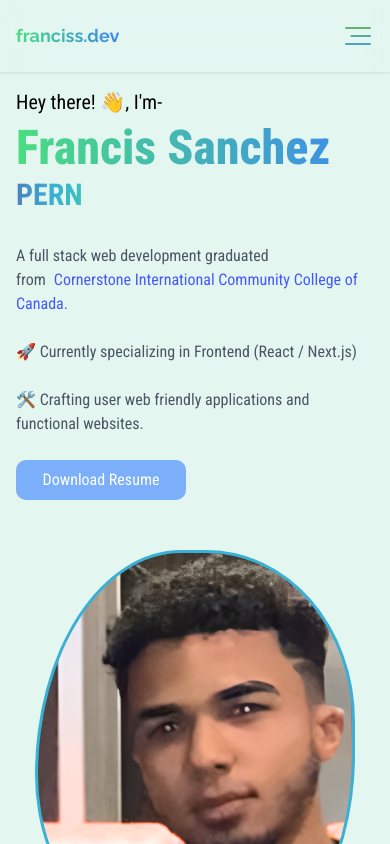
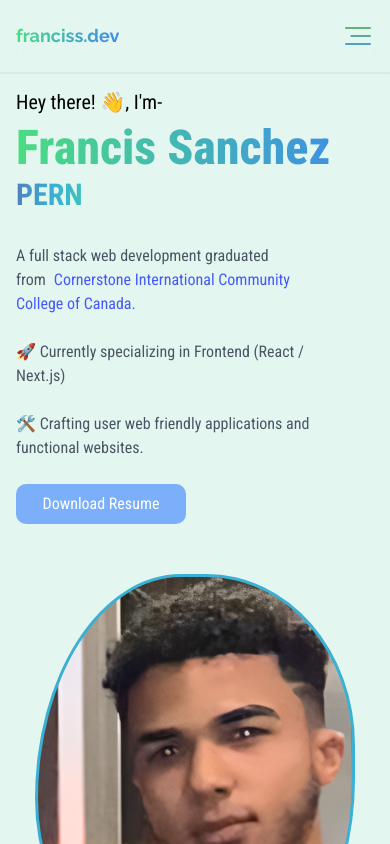
Before and after one commit to Francis7575/My-Portfolio, a React (Vite) app: page / in a window 390 px wide. Shown: the top 844 px of the page. Built offline with nearby package versions, Linux system fonts and the light colour scheme.

Commit message:
updated tailwind classes

```diff
--- a/src/components/Hero.tsx
+++ b/src/components/Hero.tsx
@@ -25,7 +25,7 @@ const Hero = () => {
 						repeat={Infinity}
 					/>
 				</div>
-				<div className="flex flex-col gap-6 mt-[1.7rem] text-gray lg:text-[1.1rem] max-w-[355px] lg:max-w-[500px]">
+				<div className="flex flex-col gap-6 mt-[1.7rem] text-gray lg:text-[1.1rem] max-w-[320px] lg:max-w-[500px]">
 					<p>
 						A full stack web development graduated from
 						<a href="https://ciccc.ca/" target='_blank'
--- a/src/components/Projects.tsx
+++ b/src/components/Projects.tsx
@@ -64,7 +64,7 @@ const Projects = () => {
                   <div className={`relative flex-1`}>
                     <a href={item.liveLink} target="_blank">
                       <img
-                        className={`hover:opacity-50 ${(idx === 3 || idx === 4) ? 'mt-12 md:mt-0 lg:px-12' : 'lg:px-6 lg:py-2 w-full'}
+                        className={`hover:opacity-50 ${(idx === 3 || idx === 4 || idx === 6) ? 'mt-12 md:mt-0 lg:px-12' : 'lg:px-6 lg:py-2 w-full'}
                         `}
                         src={item.image}
                         alt={item.alt}
```
